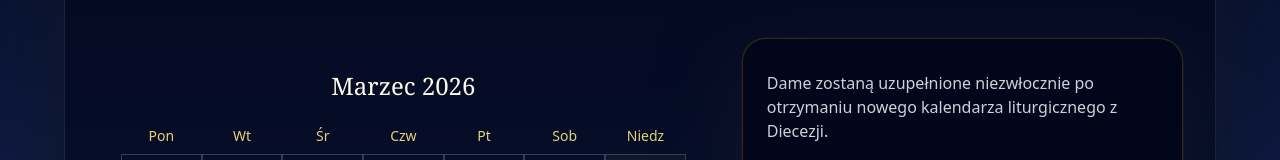
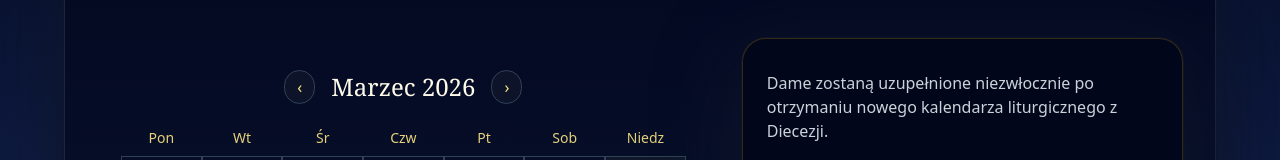
Before and after one commit to grzegorz2803/lsogo-web, a React (Vite) app: page /kalendarz in a window 1280 px wide. Shown: the part 369-529 px from the top of the page. Built offline with nearby package versions, Linux system fonts and the light colour scheme.

Commit message:
feat: add momnth navigation arrows to calendar grid header

```diff
--- a/src/components/CalendarPage/CalendarMonthGrid.tsx
+++ b/src/components/CalendarPage/CalendarMonthGrid.tsx
@@ -9,6 +9,8 @@ type Props = {
   onSelectCurrentMonthDay: (day: number) => void;
   onSelectPreviousMonthDay: (day: number) => void;
   onSelectNextMonthDay: (day: number) => void;
+  onPreviousMonth: () => void;
+  onNextMonth: () => void;
 };
 function bulidDateString(year: number, month: number, day: number) {
   const yyyy = String(year);
@@ -45,6 +47,8 @@ export function CalendarMonthGrid({
   onSelectNextMonthDay,
   onSelectCurrentMonthDay,
   onSelectPreviousMonthDay,
+  onPreviousMonth,
+  onNextMonth,
 }: Props) {
   const daysInMonth = getDaysInMonth(selectedYear, selectedMonth);
   const { monthView } = calendarPageContent;
@@ -58,9 +62,27 @@ export function CalendarMonthGrid({
 
   return (
     <div className="rounded-3xl px-6 py-8 s">
-      <h3 className="text-center font-serif text-2xl text-amber-50">
-        {getMonthTitle(selectedYear, selectedMonth)}
-      </h3>
+      <div className="flex items-center justify-center gap-4">
+        <button
+          type="button"
+          onClick={onPreviousMonth}
+          className="rounded-full border border-slate-700 bg-slate-900/80 px-3 py-1 text-amber-200 transition hover:border-amber-400/50 hover:text-amber-100"
+          aria-label="Poprzedni miesiąc"
+        >
+          ‹
+        </button>
+        <h3 className="text-center font-serif text-2xl text-amber-50">
+          {getMonthTitle(selectedYear, selectedMonth)}
+        </h3>
+        <button
+          type="button"
+          onClick={onNextMonth}
+          className="rounded-full border  border-slate-700 bg-slate-900/80 px-3 py-1 text-amber-200 transition hover:border-amber-400/50 hover:text-amber-100"
+          aria-label="Następny miesiąc"
+        >
+          ›
+        </button>
+      </div>
       <div className="mt-6 grid grid-cols-7 ">
         {monthView.weekLabels.map((label) => (
           <div
@@ -77,7 +99,7 @@ export function CalendarMonthGrid({
               key={`prev-${day}`}
               type="button"
               onClick={() => onSelectPreviousMonthDay(day)}
-              className="relative aspect-square border border-slate-700 transition"
+              className="relative aspect-square border border-slate-700 transition hover:bg-slate-800/30"
             >
               <span className="absolute right-3 top-3 text-base font-medium text-slate-500/50">
                 {day}
@@ -136,7 +158,7 @@ export function CalendarMonthGrid({
               key={`next-${nextMonthDay}`}
               type="button"
               onClick={() => onSelectNextMonthDay(nextMonthDay)}
-              className="relative aspect-square border border-slate-700 transitio hover:bg-slate-900"
+              className="relative aspect-square border border-slate-700 transitio hover:bg-slate-800/30"
             >
               <span className="absolute right-3 top-3 text-base font-medium text-slate-500/50">
                 {nextMonthDay}
--- a/src/pages/CalendarPage.tsx
+++ b/src/pages/CalendarPage.tsx
@@ -28,7 +28,9 @@ function isPastDate(dateStr: string) {
   selected.setHours(0, 0, 0, 0);
   return selected < today;
 }
-
+function getDaysInMonth(year: number, month: number) {
+  return new Date(year, month + 1, 0).getDate();
+}
 export function CalendarPage() {
   const today = formatTodayParts();
   const [selectedYear, setSelectedYear] = useState<number>(today.year);
@@ -53,9 +55,15 @@ export function CalendarPage() {
     return calendarPageContent.dayDetails.noFutureData;
   }, [matchedDay, selectedDate]);
   function changeMonthBy(offset: number) {
-    const date = new Date(selectedYear, selectedMonth + offset, 1);
-    setSelectedYear(date.getFullYear());
-    setSelectedMonth(date.getMonth());
+    const nextDate = new Date(selectedYear, selectedMonth + offset, 1);
+    const nextYear = nextDate.getFullYear();
+    const nextMonth = nextDate.getMonth();
+    const maxDay = getDaysInMonth(nextYear, nextMonth);
+    const safeDay = Math.min(selectedDay, maxDay);
+
+    setSelectedYear(nextYear);
+    setSelectedMonth(nextMonth);
+    setSelectedDay(safeDay);
   }
   return (
     <div className="relative min-h-screen w-full px-6 pt-20 pb-16">
@@ -92,6 +100,8 @@ export function CalendarPage() {
                 changeMonthBy(1);
                 setSelectedDay(day);
               }}
+              onPreviousMonth={() => changeMonthBy(-1)}
+              onNextMonth={() => changeMonthBy(1)}
             />
             <CalendarDayDetails day={matchedDay} emptyMessage={emptyMessage} />
           </div>
```
